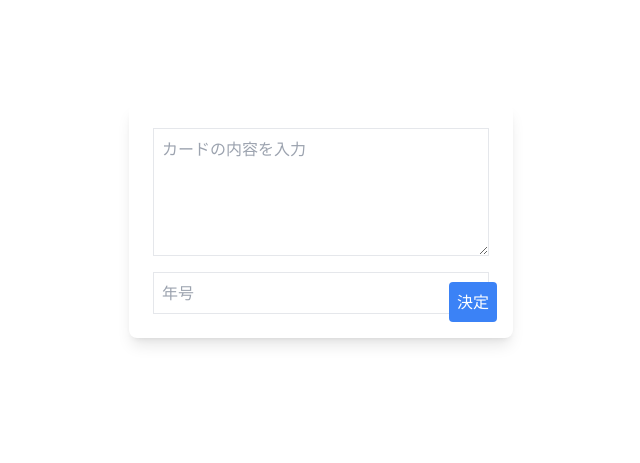
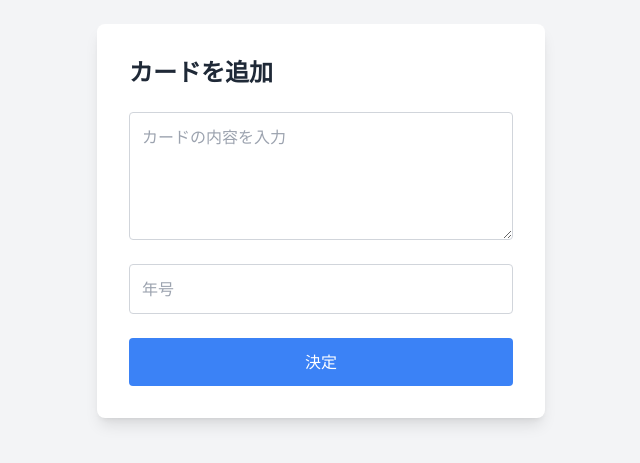
Before and after one commit to r12357/timeline_game, a Next.js app: page /deck in a window 1280 px wide. Shown: the part 179-642 px from the top of the page, without its empty margins (319-959 px from the left). Built offline with nearby package versions, Linux system fonts and the light colour scheme.

Commit message:
deckページを編集

```diff
--- a/src/app/deck/page.tsx
+++ b/src/app/deck/page.tsx
@@ -33,23 +33,24 @@ export default function DeckPage() {
   };
 
   return (
-    <div className="flex h-screen items-center justify-center">
-      <div className="relative flex w-96 flex-col gap-4 rounded-lg bg-white p-6 shadow-lg">
+    <div className="flex h-screen items-center justify-center bg-gray-100">
+      <div className="relative flex w-full max-w-md flex-col gap-6 rounded-lg bg-white p-8 shadow-lg">
+        <h1 className="text-2xl font-bold text-gray-800">カードを追加</h1>
         <textarea
-          className="h-32 w-full border p-2"
+          className="h-32 w-full rounded border border-gray-300 p-3 focus:border-blue-500 focus:outline-none"
           placeholder="カードの内容を入力"
           value={text}
           onChange={(e) => setText(e.target.value)}
         />
         <input
           type="number"
-          className="w-full border p-2"
+          className="w-full rounded border border-gray-300 p-3 focus:border-blue-500 focus:outline-none"
           placeholder="年号"
           value={year}
           onChange={(e) => setYear(e.target.value)}
         />
         <button
-          className="absolute bottom-4 right-4 rounded bg-blue-500 p-2 text-white disabled:opacity-50"
+          className="w-full rounded bg-blue-500 p-3 text-white hover:bg-blue-600 disabled:opacity-50"
           onClick={handleSubmit}
           disabled={loading}
         >
```
